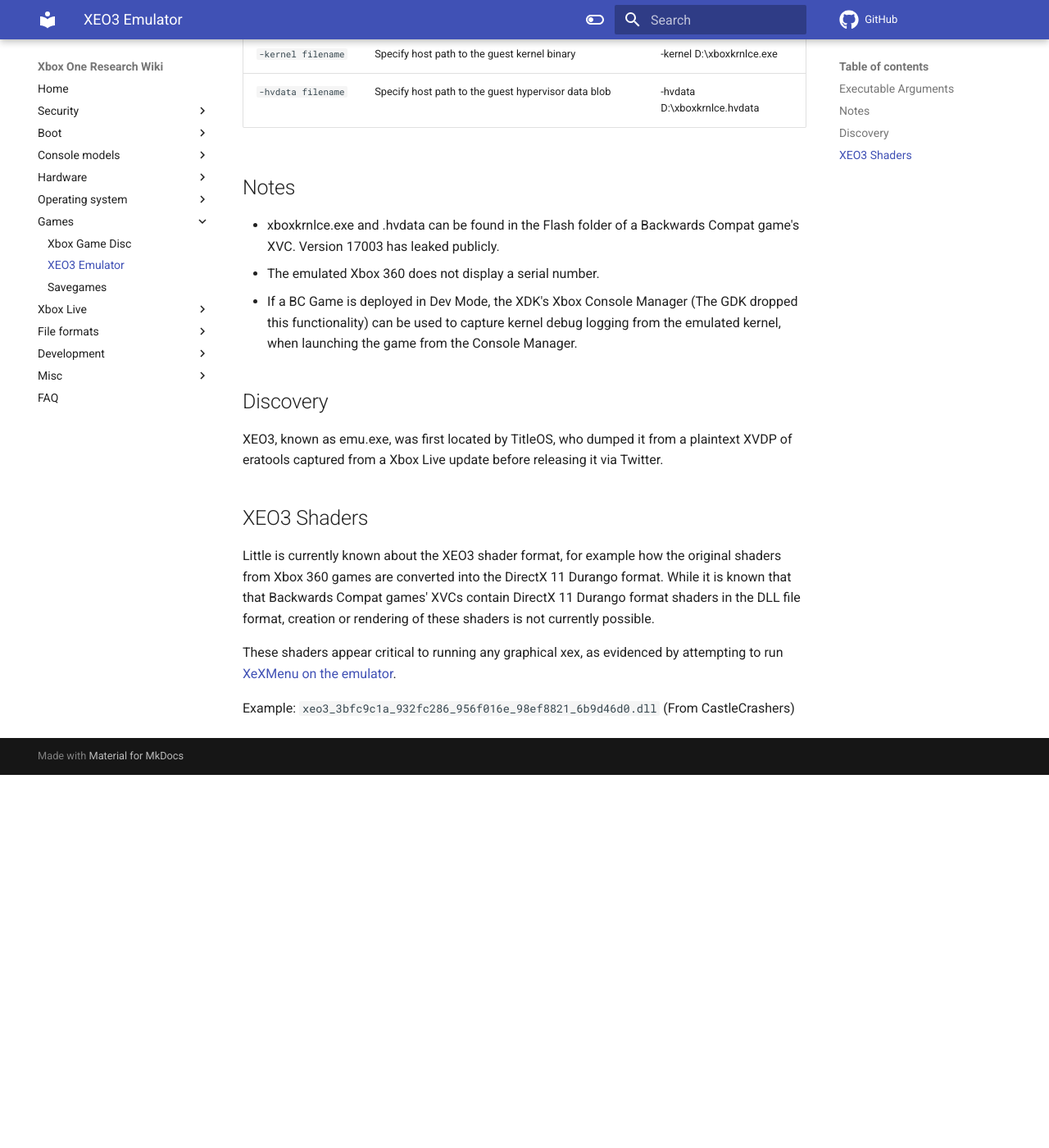
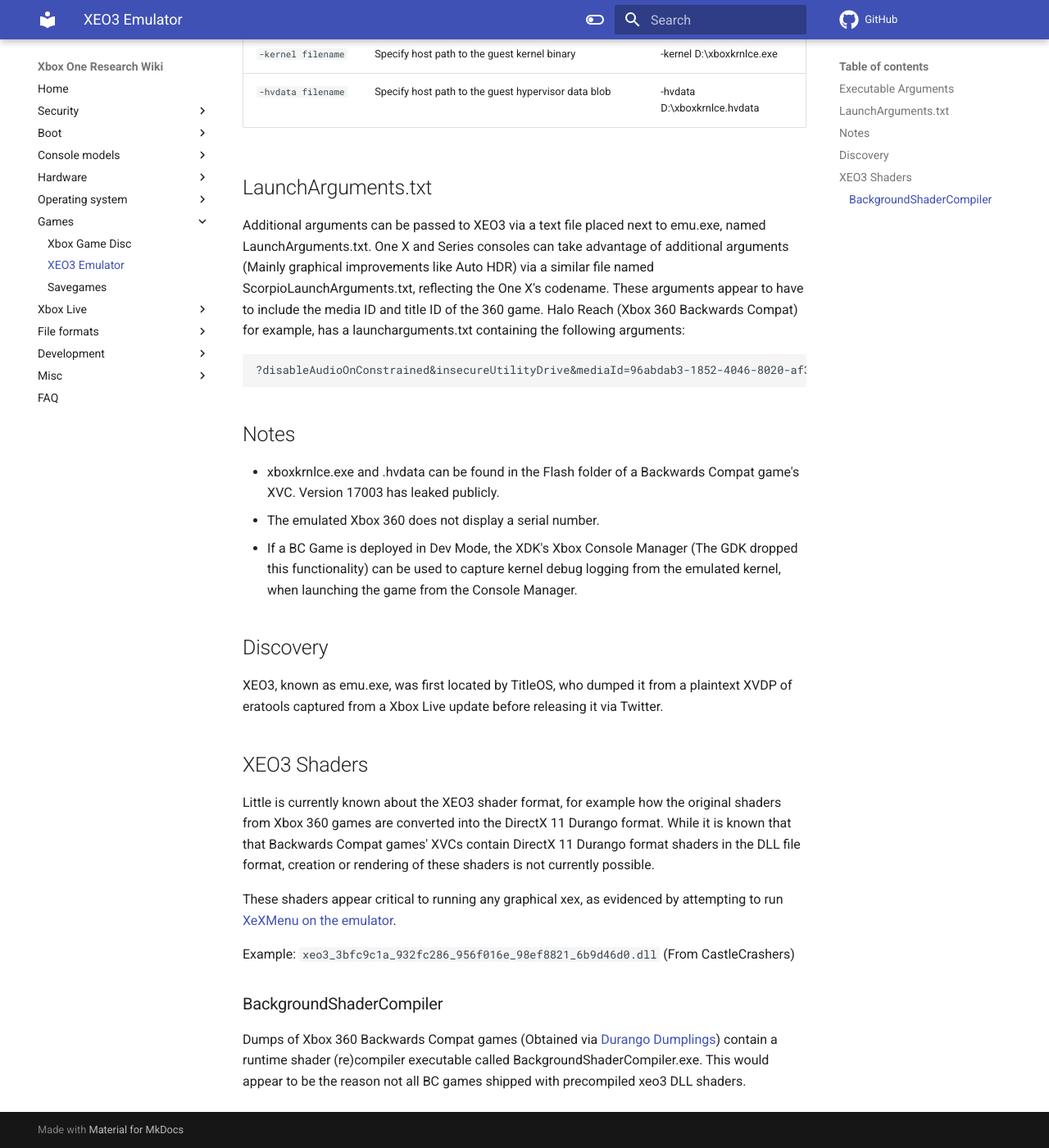
Before and after one commit to xboxoneresearch/wiki, an MkDocs documentation site: the page built from docs/games/xeo3-x360-classic-xbox-emulator.md, in a window 1280 px wide and 1400 px high, scrolled down 956 px. Shown: the whole window at 82% size. Built offline with MkDocs 1.6.1 and Material for MkDocs 9.7.7, drawn with Linux system fonts in a browser that asks for light colours; comment, search, counter and statistics services are not loaded; before the commit the page ends 1901 px from its top, so only the background shows below that.

Commit message:
Added LaunchArguments to XEO3, and additional dotnet versions to compatible software.

````diff
--- a/docs/games/xeo3-x360-classic-xbox-emulator.md
+++ b/docs/games/xeo3-x360-classic-xbox-emulator.md
@@ -20,11 +20,16 @@
 | `-kernel filename` | Specify host path to the guest kernel binary    | -kernel D:\xboxkrnlce.exe|
 | `-hvdata filename` | Specify host path to the guest hypervisor data blob | -hvdata D:\xboxkrnlce.hvdata |
 
+## LaunchArguments.txt
+Additional arguments can be passed to XEO3 via a text file placed next to emu.exe, named LaunchArguments.txt. One X and Series consoles can take advantage of additional arguments (Mainly graphical improvements like Auto HDR) via a similar file named ScorpioLaunchArguments.txt, reflecting the One X's codename. These arguments appear to have to include the media ID and title ID of the 360 game. Halo Reach (Xbox 360 Backwards Compat) for example, has a launcharguments.txt containing the following arguments:
+```
+?disableAudioOnConstrained&insecureUtilityDrive&mediaId=96abdab3-1852-4046-8020-af38b985010f&titleId=4D53085B&shaderCompilerLegacyTexValuePatch&forceDurangoGammaRamp
+```
+
 ## Notes
 * xboxkrnlce.exe and .hvdata can be found in the Flash folder of a Backwards Compat game's XVC. Version 17003 has leaked publicly.
 * The emulated Xbox 360 does not display a serial number.
 * If a BC Game is deployed in Dev Mode, the XDK's Xbox Console Manager (The GDK dropped this functionality) can be used to capture kernel debug logging from the emulated kernel, when launching the game from the Console Manager.
-
 
 ## Discovery
 XEO3, known as emu.exe, was first located by TitleOS, who dumped it from a plaintext XVDP of eratools captured from a Xbox Live update before releasing it via Twitter.
@@ -35,3 +40,6 @@
 These shaders appear critical to running any graphical xex, as evidenced by attempting to run [XeXMenu on the emulator](https://web.archive.org/web/20210414133418/https://twitter.com/XB1_HexDecimal/status/1382326180490010630).
 
 Example: `xeo3_3bfc9c1a_932fc286_956f016e_98ef8821_6b9d46d0.dll` (From CastleCrashers)
+
+### BackgroundShaderCompiler
+Dumps of Xbox 360 Backwards Compat games (Obtained via [Durango Dumplings](https://xboxoneresearch.github.io/games/2024/05/15/xbox-dump-games.html)) contain a runtime shader (re)compiler executable called BackgroundShaderCompiler.exe. This would appear to be the reason not all BC games shipped with precompiled xeo3 DLL shaders.
````
Also changed, not shown: docs/development/installing-compatible-software.md (+16 -0 lines).
